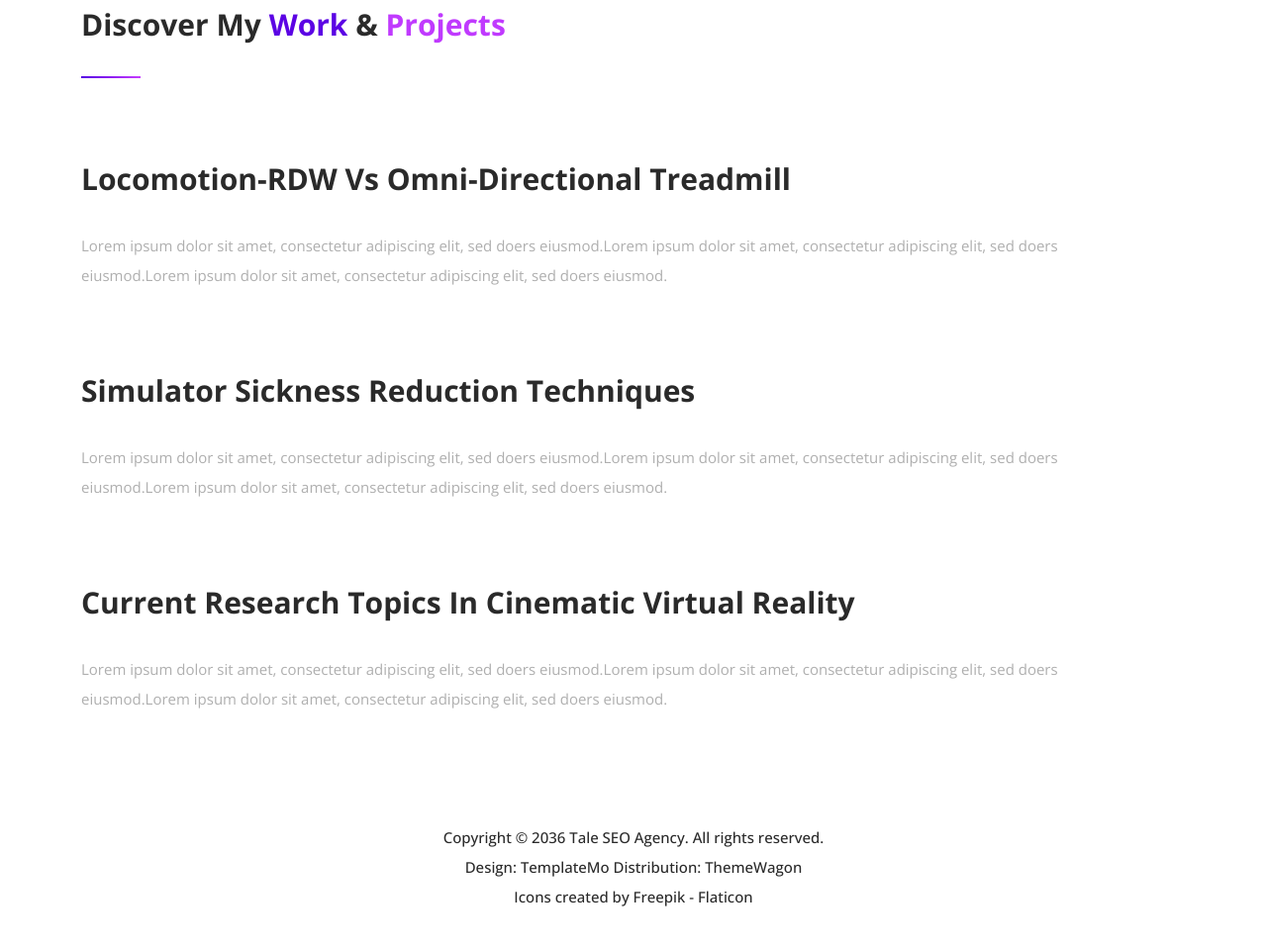
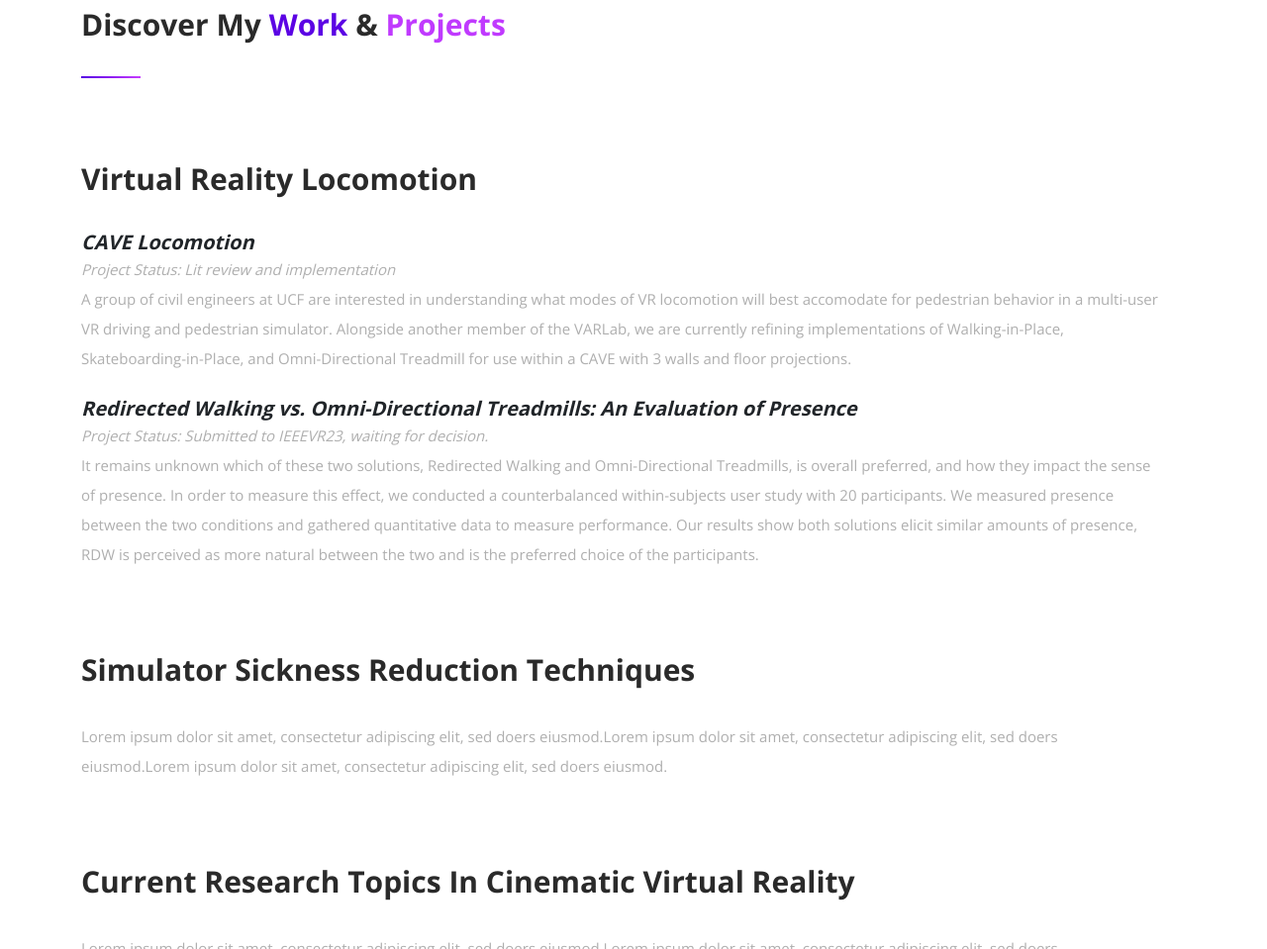
Before and after one commit to raiffas/portfolio, a plain HTML site: page index.html in a window 1280 px wide. Shown: the part 3075-4034 px from the top of the page at 99% size. Drawn offline with nearby package versions, Linux system fonts and the light colour scheme.

Commit message:
added text uder locomotion projects

```diff
--- a/index.html
+++ b/index.html
@@ -200,8 +200,20 @@ https://templatemo.com/tm-582-tale-seo-agency
         </div>
         <div class = "row">
           <div class="section-heading">
-            <h2>Locomotion-RDW vs Omni-Directional Treadmill</h2>
-            <p>Lorem ipsum dolor sit amet, consectetur adipiscing elit, sed doers eiusmod.Lorem ipsum dolor sit amet, consectetur adipiscing elit, sed doers eiusmod.Lorem ipsum dolor sit amet, consectetur adipiscing elit, sed doers eiusmod.</p>
+            <h2>Virtual Reality Locomotion</h2>
+            <h5><em>CAVE Locomotion</em></h5>
+            <p><em>Project Status: Lit review and implementation</em>
+              <br> A group of civil engineers at UCF are interested in understanding what modes of VR locomotion will best accomodate for pedestrian behavior in a multi-user VR driving and pedestrian simulator.
+              Alongside another member of the VARLab, we are currently refining implementations of Walking-in-Place, Skateboarding-in-Place, and Omni-Directional Treadmill for use within a CAVE with 3 walls and floor projections.
+            </p>
+            <br>
+            <h5><em>Redirected Walking vs. Omni-Directional Treadmills: An Evaluation of Presence</em></h5>
+            <p><em>Project Status: Submitted to IEEEVR23, waiting for decision.</em>
+            <br> It remains unknown which of these two solutions, Redirected Walking and Omni-Directional Treadmills, is overall preferred, and how they
+impact the sense of presence. In order to measure this effect, we conducted a counterbalanced within-subjects
+user study with 20 participants. We measured presence between the two conditions and gathered quantitative data to measure performance. Our results
+show both solutions elicit similar amounts of presence, RDW is perceived as more natural between the two and is the preferred choice of the participants.
+            </p>
 
           </div>
         </div>
```
